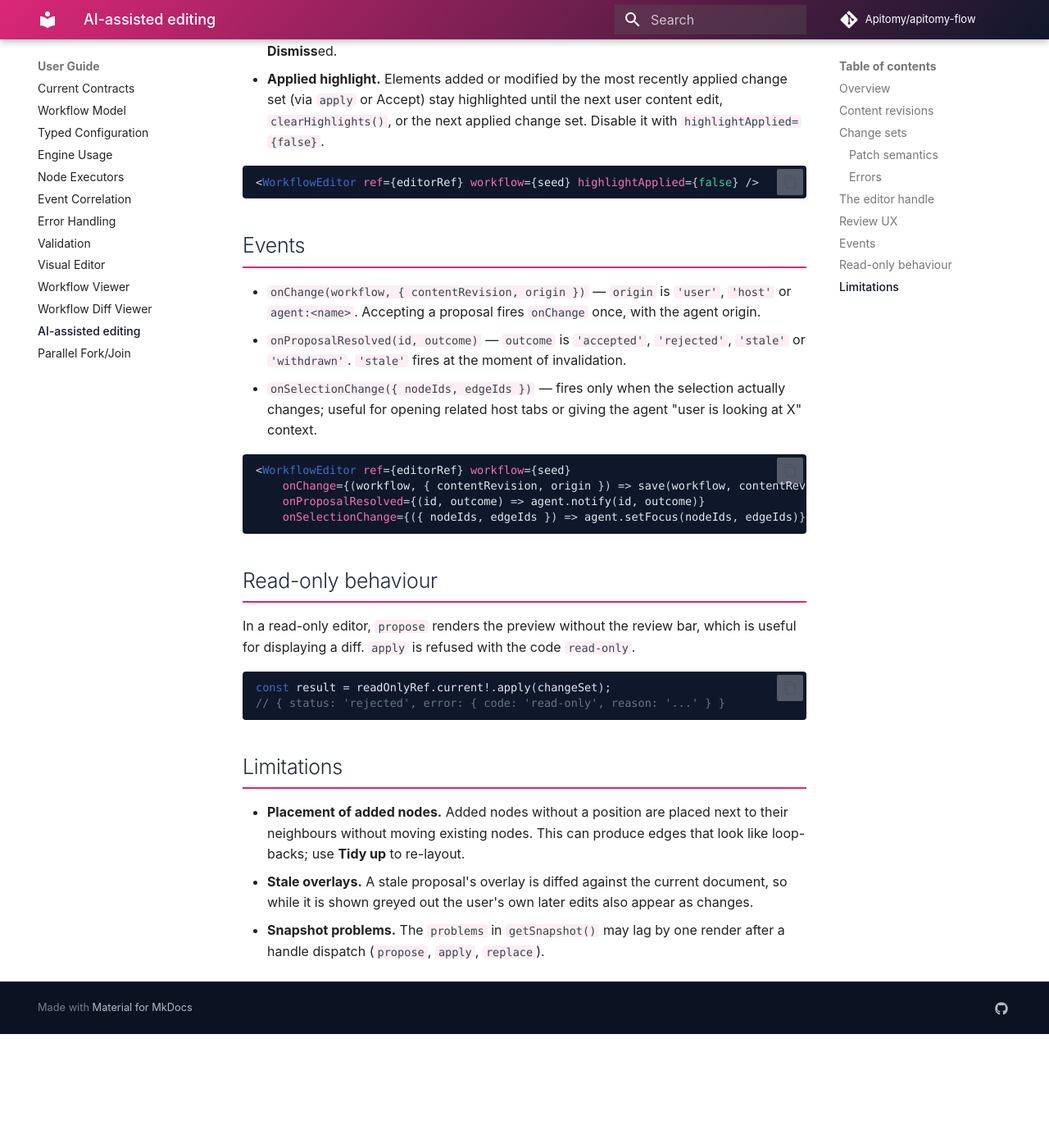
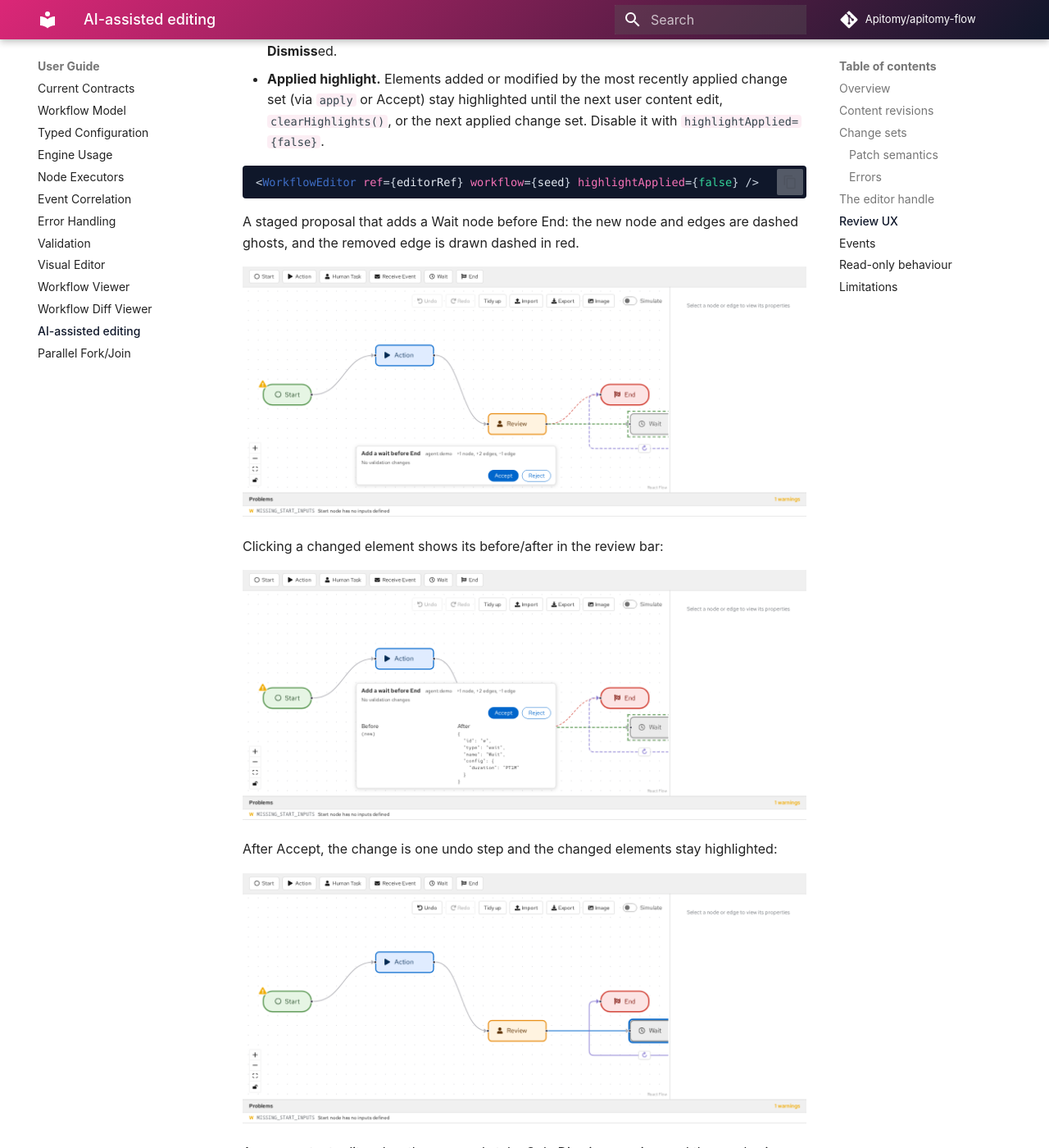
Before and after one commit to Apitomy/apitomy-flow, an MkDocs documentation site: the page built from docs/user-guide/ai-assisted-editing.md, in a window 1280 px wide and 1400 px high, scrolled down 4659 px. Shown: the whole window at 82% size. Built offline with MkDocs 1.6.1 and Material for MkDocs 9.7.7, drawn with Linux system fonts in a browser that asks for light colours; comment, search, counter and statistics services are not loaded; before the commit the page ends 5920 px from its top, so only the background shows below that; some of the changed text lies outside the part shown.

Commit message:
Add AI-assisted editing screenshots to the user guide

````diff
--- a/docs/user-guide/ai-assisted-editing.md
+++ b/docs/user-guide/ai-assisted-editing.md
@@ -163,6 +163,23 @@ if (result.status === 'rejected' && result.error.code === 'stale') askAgentToRet
 <WorkflowEditor ref={editorRef} workflow={seed} highlightApplied={false} />
 ```
 
+A staged proposal that adds a Wait node before End: the new node and edges are dashed ghosts, and the
+removed edge is drawn dashed in red.
+
+![Staged proposal with the review bar](images/ai-assisted-editing/after-proposal-staged.png)
+
+Clicking a changed element shows its before/after in the review bar:
+
+![Proposal details in the review bar](images/ai-assisted-editing/after-proposal-details.png)
+
+After Accept, the change is one undo step and the changed elements stay highlighted:
+
+![Applied change highlighted](images/ai-assisted-editing/after-accepted-highlight.png)
+
+A user content edit makes the proposal stale. Only Dismiss remains, and the overlay is greyed out:
+
+![Stale proposal](images/ai-assisted-editing/after-proposal-stale.png)
+
 ## Events
 
 - `onChange(workflow, { contentRevision, origin })` — `origin` is `'user'`, `'host'` or `agent:<name>`.
````
Also changed, not shown: docs/user-guide/images/ai-assisted-editing/after-accepted-highlight.png (added), docs/user-guide/images/ai-assisted-editing/after-proposal-details.png (added), docs/user-guide/images/ai-assisted-editing/after-proposal-staged.png (added), docs/user-guide/images/ai-assisted-editing/after-proposal-stale.png (added), docs/user-guide/images/ai-assisted-editing/before-bar-over-toolbar.png (added), docs/user-guide/images/ai-assisted-editing/before-ghost-invisible.png (added).
